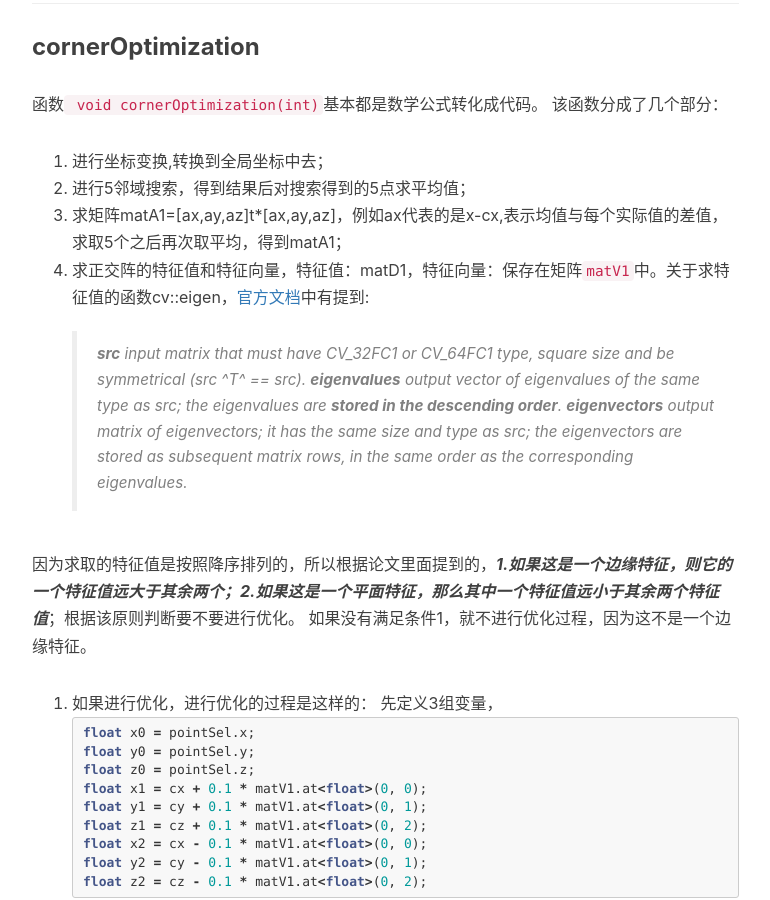
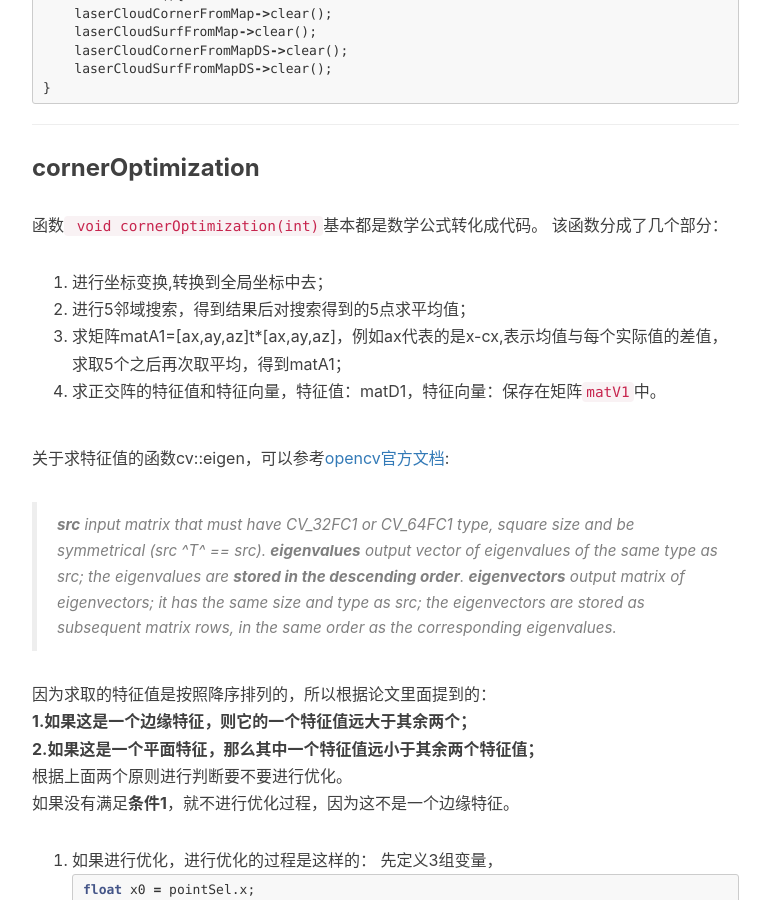
Before and after one commit to wykxwyc/wykxwyc.github.io, a Jekyll site: the page built from _posts/2019-01-21-LeGO-LOAM-code-review-mapOptmization.markdown, in a window 1280 px wide and 900 px high, scrolled down 13914 px. Shown: the whole window, without its empty margins (233-1003 px from the left). Built offline with Jekyll 4.4.1, drawn with Linux system fonts in a browser that asks for light colours; comment, search, counter and statistics services are not loaded; some of the changed text lies outside the part shown.

Commit message:
add math formula explanation in lego-loam

````diff
--- a/_posts/2019-01-21-LeGO-LOAM-code-review-mapOptmization.markdown
+++ b/_posts/2019-01-21-LeGO-LOAM-code-review-mapOptmization.markdown
@@ -20,19 +20,20 @@
 
 ---
 
-## mapOptmization.cpp
-
+#### mapOptmization.cpp总体功能论述
 > mapOptmization.cpp进行的内容主要是地图优化，将得到的局部地图信息融合到全局地图中去。
 
-### main
-`main()`函数的关键代码就三条，最重要的是`run()`函数：
+#### mapOptimization.cpp整体框图架构
+
+#### main
+`main()`函数的关键代码就三条，也就是三个不同的线程，最重要的是`run()`函数：
 ```cpp
 std::thread loopthread(&mapOptimization::loopClosureThread, &MO);
 std::thread visualizeMapThread(&mapOptimization::visualizeGlobalMapThread, &MO);
 MO.run();
 ```
+
 详细的`main()`函数的内容如下：
-
 ```
 int main(int argc, char** argv)
 {
@@ -65,11 +66,10 @@
 }
 ```
 
-
----
-
-### loopthread
-分析一下`std::thread loopthread(...)`部分的代码，它的主要功能是进行闭环检测和闭环修正。关于`std::thread`的构造函数可以查看[这里](http://www.cplusplus.com/reference/thread/thread/thread/ "std::thread")。其中关于std::thread 的构造函数之一：
+#### loopthread
+分析一下`std::thread loopthread(...)`部分的代码，它的主要功能是进行闭环检测和闭环修正。
+关于`std::thread`的构造函数可以参考[这里](http://www.cplusplus.com/reference/thread/thread/thread/ "std::thread")。
+其中关于std::thread 的构造函数之一：
 
 ```cpp
 template <class Fn, class... Args>
@@ -187,7 +187,7 @@
 
 ---
 
-### visualizeMapThread
+#### visualizeMapThread
 
 `visualizeGlobalMapThread()`代码：
 ```cpp
@@ -424,7 +424,10 @@
 
 上面`laserCloudCornerFromMapDSNum`和`laserCloudSurfFromMapDSNum`是我们在函数`extractSurroundingKeyFrames()`中刚刚更新的。
 
-关于上面的三个优化函数，参考这里：[cornerOptimization](#cornerOptimization)，[surfOptimization](#surfOptimization)，[LMOptimization](#LMOptimization)。
+关于上面的三个优化函数，在下文中有对优化函数的详细分析：
+1.关于特征边缘的优化：[cornerOptimization](https://wykxwyc.github.io/2019/01/21/LeGO-LOAM-code-review-mapOptmization/#corneroptimization);
+2.关于特征平面的优化：[surfOptimization](https://wykxwyc.github.io/2019/01/21/LeGO-LOAM-code-review-mapOptmization/#surfOptimization);
+3.关于特征边缘和特征平面的联合L-M优化方法：[LMOptimization](https://wykxwyc.github.io/2019/01/21/LeGO-LOAM-code-review-mapOptmization/#LMOptimization)。
 
 
 ---
@@ -439,8 +442,8 @@
 	2. 如果是刚刚初始化，cloudKeyPoses3D为空，
 		那么NonlinearFactorGraph增加一个PriorFactor因子，
 		initialEstimate的数据类型是Values（其实就是一个map），这里在0对应的值下面保存一个Pose3，
-    	本次的transformTobeMapped参数保存到transformLast中去。
-    3. 如果本次不是刚刚初始化，从transformLast得到上一次位姿，
+		本次的transformTobeMapped参数保存到transformLast中去。
+	3. 如果本次不是刚刚初始化，从transformLast得到上一次位姿，
     	从transformAftMapped得到本次位姿，
 		gtSAMgraph.add(BetweenFactor),到它的约束中去，
     	initialEstimate.insert(序号，位姿)。
@@ -604,13 +607,18 @@
 1. 进行坐标变换,转换到全局坐标中去；
 2. 进行5邻域搜索，得到结果后对搜索得到的5点求平均值；
 3. 求矩阵matA1=[ax,ay,az]t*[ax,ay,az]，例如ax代表的是x-cx,表示均值与每个实际值的差值，求取5个之后再次取平均，得到matA1；
-4. 求正交阵的特征值和特征向量，特征值：matD1，特征向量：保存在矩阵`matV1`中。关于求特征值的函数cv::eigen，[官方文档](https://docs.opencv.org/ref/master/d2/de8/group__core__array.html#ga9fa0d58657f60eaa6c71f6fbb40456e3 "doc.opencv.org")中有提到:
+4. 求正交阵的特征值和特征向量，特征值：matD1，特征向量：保存在矩阵`matV1`中。
+
+关于求特征值的函数cv::eigen，可以参考[opencv官方文档](https://docs.opencv.org/ref/master/d2/de8/group__core__array.html#ga9fa0d58657f60eaa6c71f6fbb40456e3 "doc.opencv.org"):
 >**src**	input matrix that must have CV_32FC1 or CV_64FC1 type, square size and be symmetrical (src ^T^ == src).
 >**eigenvalues**	output vector of eigenvalues of the same type as src; the eigenvalues are ***stored in the descending order***.
 >**eigenvectors**	output matrix of eigenvectors; it has the same size and type as src; the eigenvectors are stored as subsequent matrix rows, in the same order as the corresponding eigenvalues.
 
-因为求取的特征值是按照降序排列的，所以根据论文里面提到的，***1.如果这是一个边缘特征，则它的一个特征值远大于其余两个；2.如果这是一个平面特征，那么其中一个特征值远小于其余两个特征值***；根据该原则判断要不要进行优化。
-如果没有满足条件1，就不进行优化过程，因为这不是一个边缘特征。
+因为求取的特征值是按照降序排列的，所以根据论文里面提到的：
+**1.如果这是一个边缘特征，则它的一个特征值远大于其余两个；**
+**2.如果这是一个平面特征，那么其中一个特征值远小于其余两个特征值；**
+根据上面两个原则进行判断要不要进行优化。
+如果没有满足**条件1**，就不进行优化过程，因为这不是一个边缘特征。
 
 5. 如果进行优化，进行优化的过程是这样的：
 先定义3组变量，
--- a/_posts/2019-03-21-Small-Talk.markdown
+++ b/_posts/2019-03-21-Small-Talk.markdown
@@ -400,3 +400,5 @@
 * 确定空间二次曲线需要多少个点？一个圆和一条无穷远直线相交的条件如何求？
 * （谭平 The Circular Points on a 2D Plane)
 * Zhang Zhengyou相机标定每次求出两个Circular Point，通过6个Circular Point求得Absolute Conic标定
+
+##### 对一个点/向量/平面进行坐标系变换的公式表示？
````
Also changed, not shown: _posts/2019-04-26-LeGO-LOAM-Paper-Traslation-and-Summary.markdown (+7 -4 lines), _posts/2019-08-01-The-Math-Formula-in-LeGO-LOAM.markdown (added, +109 -0 lines).
